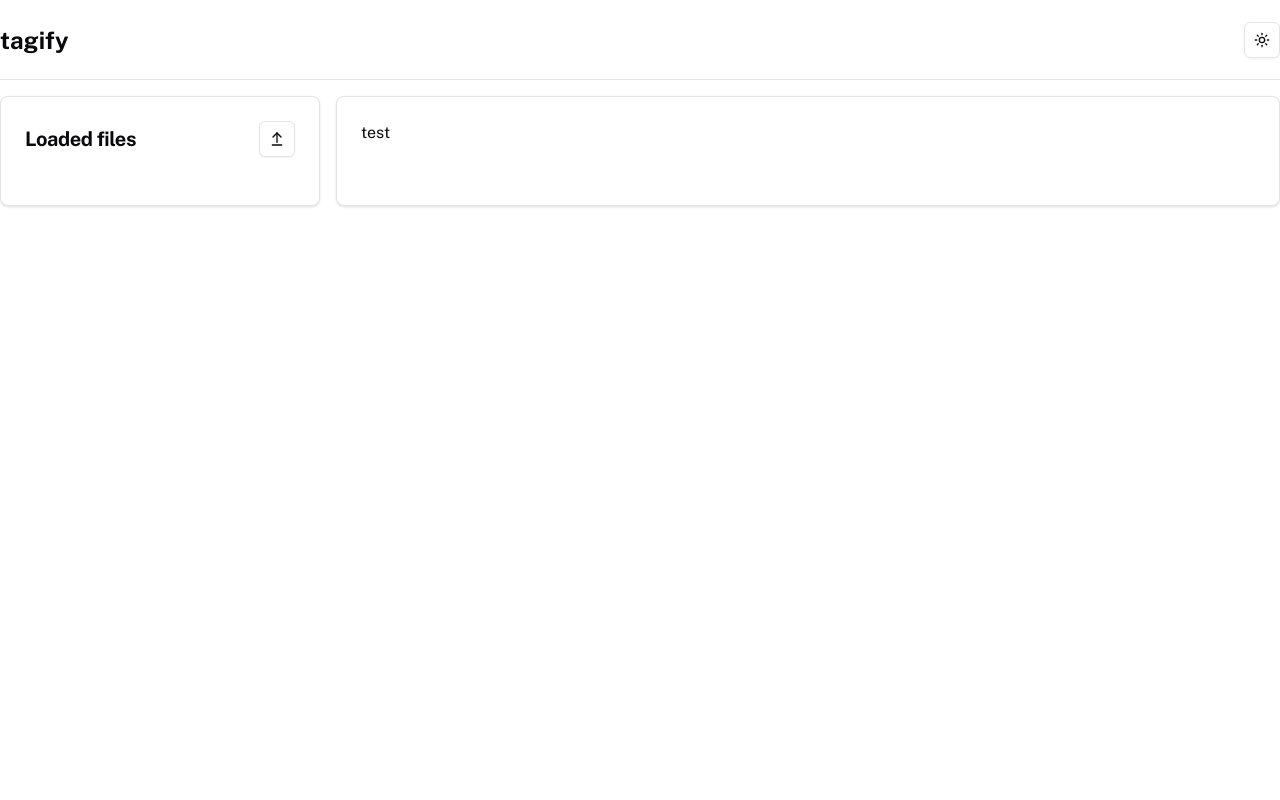
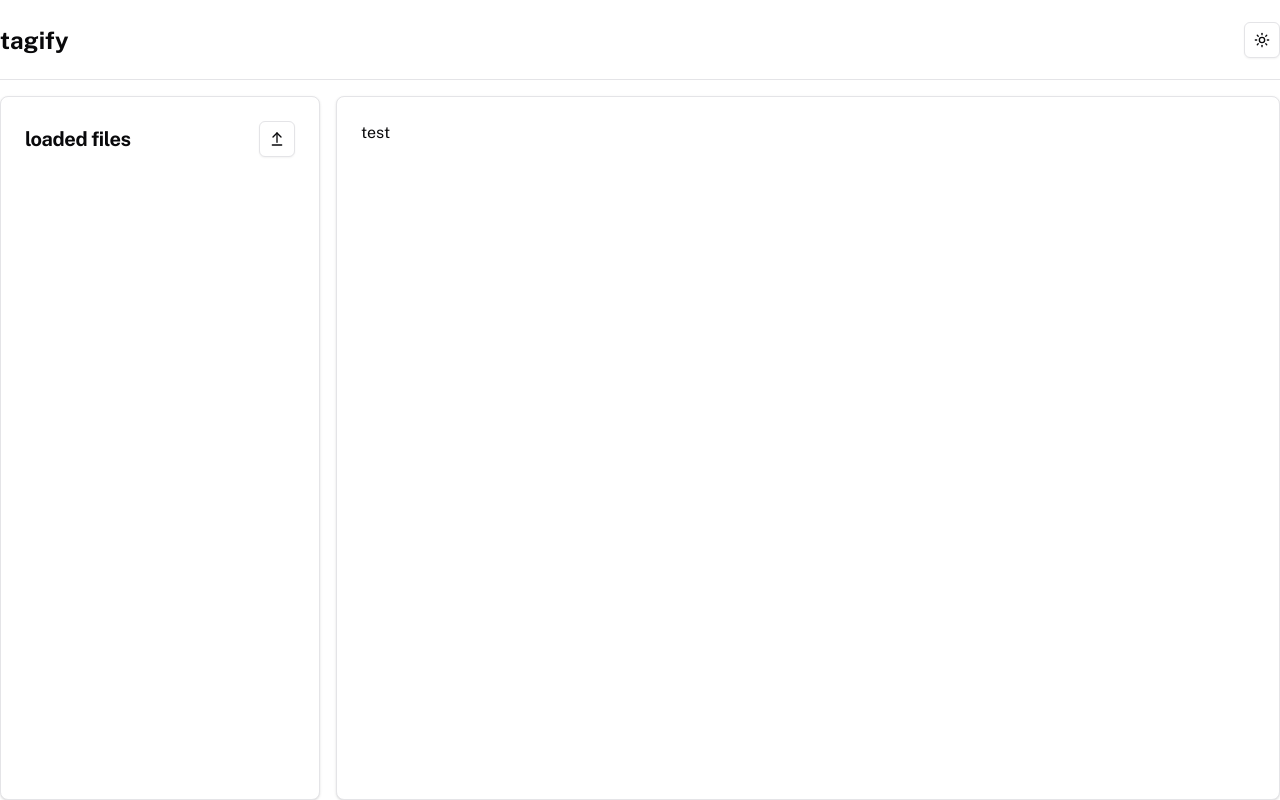
Before and after one commit to bewle/tagify, a Next.js app: page / in a window 1280 px wide. Built offline with nearby package versions, Linux system fonts and the light colour scheme; what tailwindcss-motion would draw is missing.

Commit message:
update layout.tsx, page.tsx, FileTree.tsx and RemoveButton.tsx

```diff
--- a/src/app/layout.tsx
+++ b/src/app/layout.tsx
@@ -23,7 +23,7 @@ export default function RootLayout({
         <html suppressHydrationWarning lang="en">
             <body
                 className={cn(
-                    "min-h-screen bg-background font-sans antialiased transition-colors",
+                    "min-h-screen bg-background flex flex-col gap-4 font-sans antialiased transition-colors",
                     publicSans.variable
                 )}
             >
--- a/src/app/page.tsx
+++ b/src/app/page.tsx
@@ -5,11 +5,11 @@ import RemoveButton from "@/components/RemoveButton";
 
 export default function Page() {
     return (
-        <main className="container flex gap-4 py-4">
+        <main className="container flex flex-1 h-full gap-4 ">
             <Card className="w-1/4 transition-colors">
                 <CardHeader>
                     <CardTitle className="flex items-center justify-between ">
-                        <p className="text-xl font-bold">Loaded files</p>
+                        <p className="text-xl font-bold">loaded files</p>
                         <div className="flex gap-2">
                             <RemoveButton />
                             <UploadButton />
--- a/src/components/FileTree.tsx
+++ b/src/components/FileTree.tsx
@@ -1,6 +1,5 @@
 "use client";
 
-import { useEffect } from "react";
 import { Button } from "./ui/button";
 import { Checkbox } from "./ui/checkbox";
 import { useFilesStore } from "@/lib/store/files";
@@ -13,11 +12,6 @@ export function FileTree() {
         selectedFiles,
         setSelectedFiles,
     } = useFilesStore();
-
-    useEffect(() => {
-        console.log("files", files);
-        console.log("selectedFiles", selectedFiles);
-    }, [files, selectedFiles]);
 
     return (
         <div className="flex flex-col gap-2">
--- a/src/components/RemoveButton.tsx
+++ b/src/components/RemoveButton.tsx
@@ -14,10 +14,10 @@ export default function UploadButton() {
         <AnimatePresence>
             <Button
                 onClick={() => {
-                    selectedFiles.forEach((file) => {
-                        const e = files.filter((f) => f.id !== file);
-                        setFiles(e);
-                    });
+                    const test = files.filter(
+                        (f) => !selectedFiles.includes(f.id)
+                    );
+                    setFiles(test);
                     setSelectedFiles([]);
                 }}
                 size="icon"
```
Also changed, not shown: public/media/arrow.png (added).
